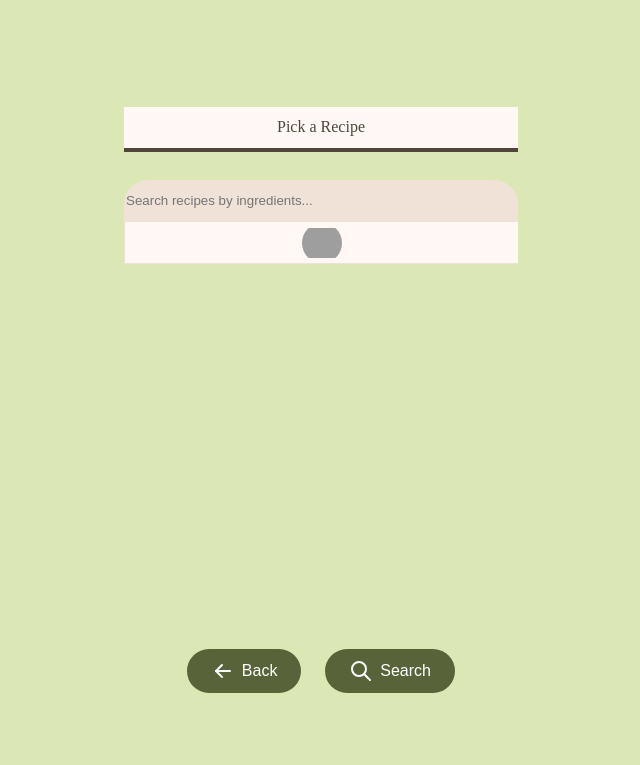
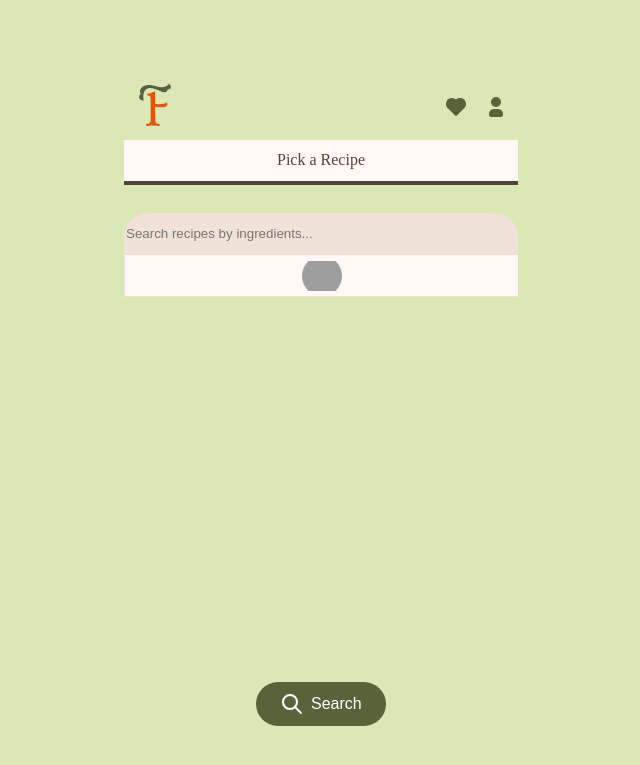
Before and after one commit to rafaelsampa/FlavourIt, a Django app: page /search/ in a window 1280 px wide. Shown: the top 765 px of the page, without its empty margins (319-959 px from the left). Run offline with Django 5.2, Linux system fonts and the light colour scheme; grey boxes are pictures that could not be loaded.

Commit message:
top bar asjustments

```diff
--- a/FlavourIt_app/static/style.css
+++ b/FlavourIt_app/static/style.css
@@ -9,6 +9,7 @@
             }
 
             body {
+                padding-top: 42;
                 height: 100vh;
                 background-color: var(--tertiary-fixed);
                 margin: 0;
@@ -168,6 +169,8 @@
             }
 
             .top-bar{
+
+                padding:10px;
                 display: flex;
                 flex-direction: row;
                 justify-content:space-around;
--- a/FlavourIt_app/templates/flavourit/base.html
+++ b/FlavourIt_app/templates/flavourit/base.html
@@ -17,6 +17,21 @@
     <body>
 
         <div class="mobile-frame">
+
+            <div class="top-bar">
+                <div class="left-top-bar">
+
+                    <form action="{% url 'menu' %}" method="get">
+                        <input type="image" src="{% static 'graphics/logo.svg' %}" name="submit" width="42" height="42" alt="submit"/>
+                    </form>
+
+                </div>
+                <div class="right-top-bar">
+                    <img src="{% static 'graphics/heart-filled.svg' %}" alt="Favorited Recipes">
+                    <img src="{% static 'graphics/user.svg' %}" alt="Account Settings">
+                </div>
+            </div>
+
             {% block conteudo %}
             {% endblock %}
         </div>
--- a/FlavourIt_app/templates/flavourit/name_search.html
+++ b/FlavourIt_app/templates/flavourit/name_search.html
@@ -22,10 +22,7 @@
         </div>
     </div>
     <div class="bottom-section">
-        <div class="two-buttons">
-            <form action="{% url 'menu' %}" method="get">
-                <button type="submit"><img src="{% static 'graphics/arrow-left.svg' %}">Back</button>
-            </form>
+        <div class="search-button">
             <form action="{% url 'recipe_results' %}" method="get">
                 <button type="submit"><img src="{% static 'graphics/search_light.svg' %}">Search</button>
             </form>
```
Also changed, not shown: FlavourIt_app/templates/flavourit/menu.html (+0 -9 lines).
